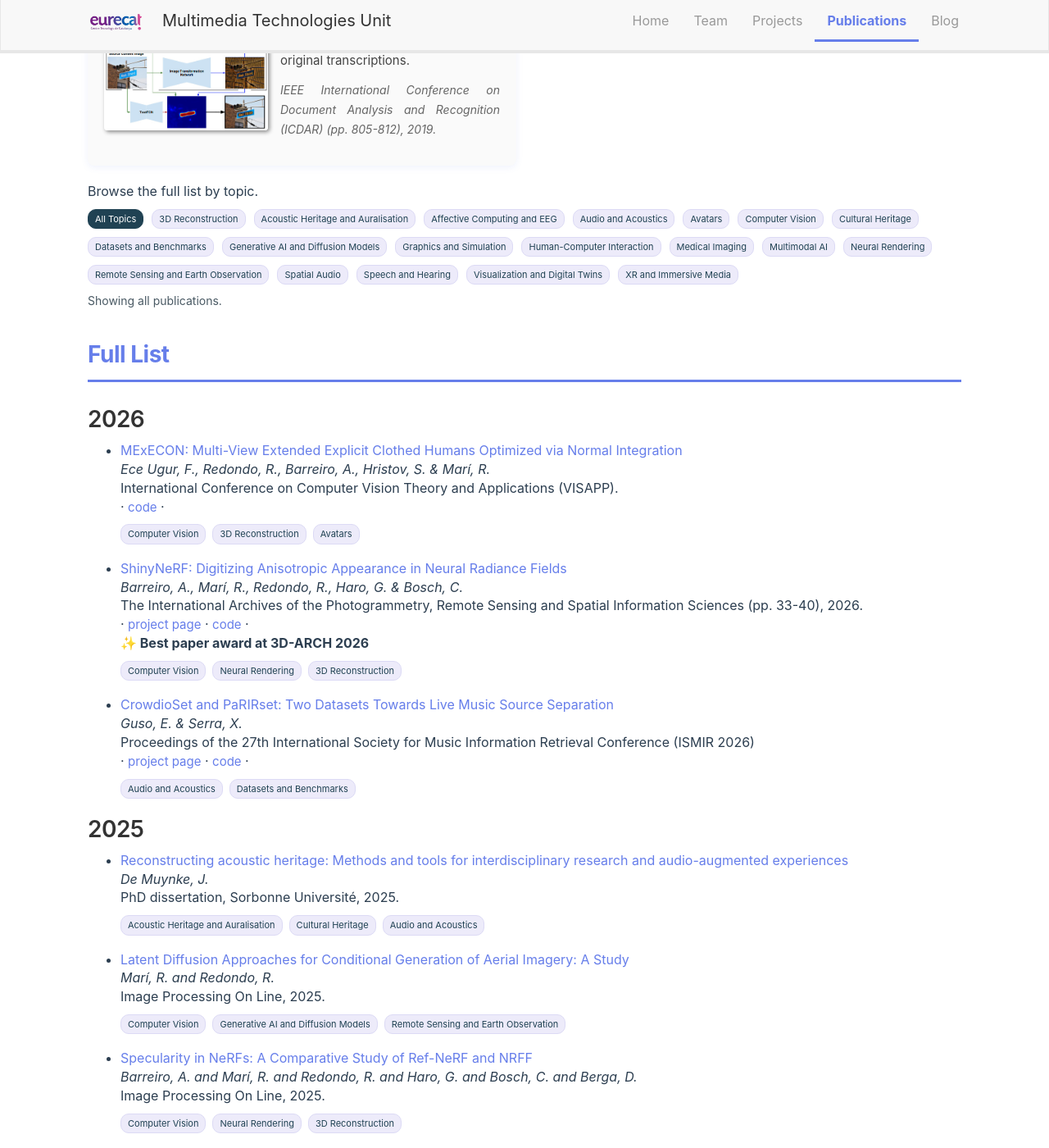
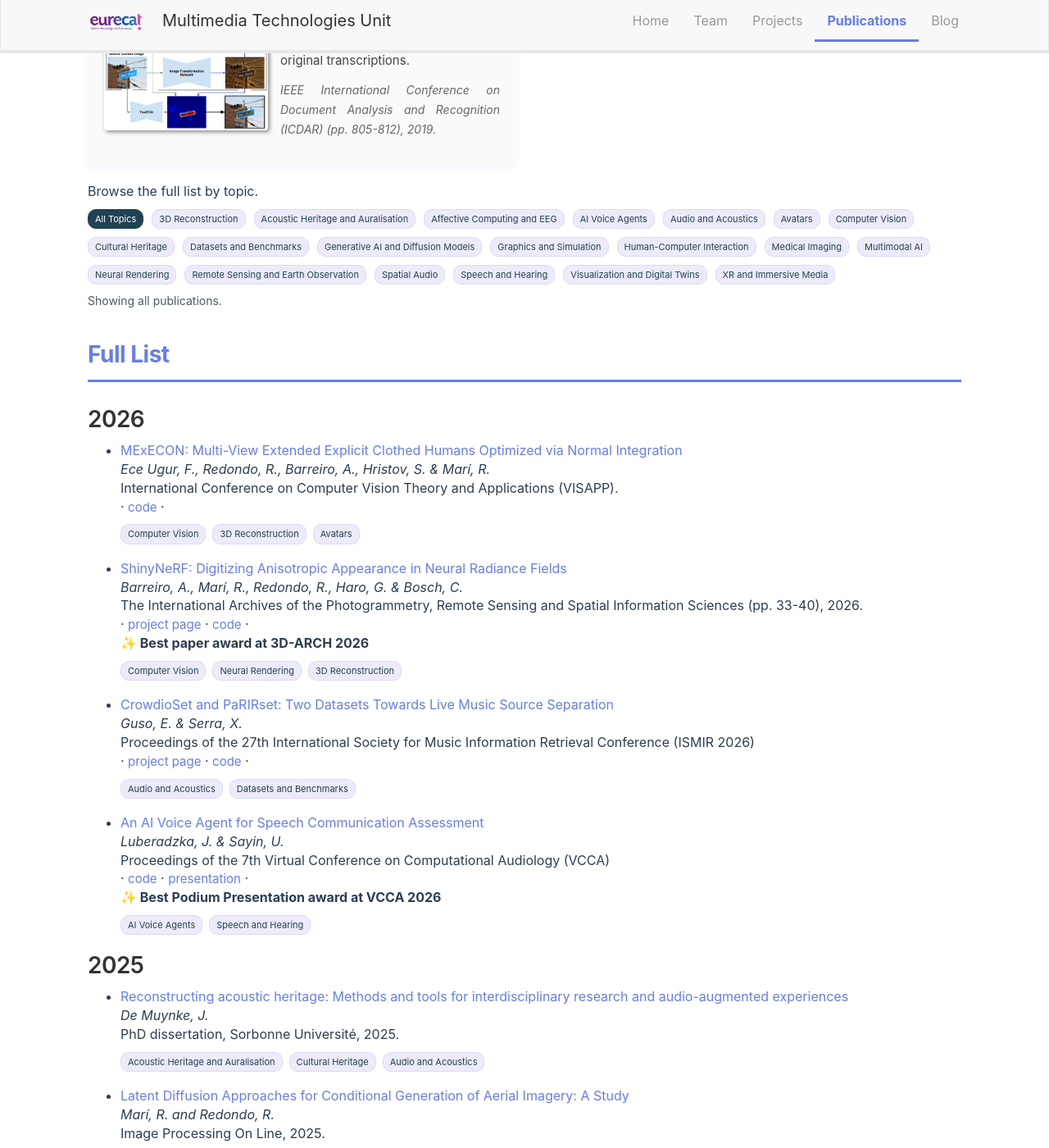
Before and after one commit to multimedia-eurecat/multimedia-eurecat.github.io, a Jekyll site: the page built from _pages/publications.md, in a window 1280 px wide and 1400 px high, scrolled down 2719 px. Shown: the whole window at 82% size. Built offline with Jekyll 4.4.1, drawn with Linux system fonts in a browser that asks for light colours; nearby versions of some CDN libraries.

Commit message:
added VCCA contribution to the publications, added presentation as a new category of supplementary information that we can post alongside the code or project website

```diff
--- a/_data/publist.yml
+++ b/_data/publist.yml
@@ -34,6 +34,21 @@
 # - Human-Computer Interaction
 
 # 2026
+
+- title: "An AI Voice Agent for Speech Communication Assessment "
+  authors: Luberadzka, J. & Sayin, U.
+  details: Proceedings of the 7th Virtual Conference on Computational Audiology (VCCA)
+  year: 2026
+  url: https://computationalaudiology.com/an-ai-voice-agent-for-speech-communication-assessment/
+  topics:
+    - AI Voice Agents
+    - Speech and Hearing
+  image: voiceagent.png
+  description: We use an AI voice agant as a conversation partner in a controlled acoustic environment and we develop an objective conversation-based marker of speech communication performance.
+  news: ✨ Best Podium Presentation award at VCCA 2026
+  presentation: https://www.youtube.com/watch?v=lmwNZDrQZcM
+  code: https://github.com/joaluba/chataid-web-test
+  highlight: 0
 
 - title: "CrowdioSet and PaRIRset: Two Datasets Towards Live Music Source Separation"
   authors: Guso, E. & Serra, X.
--- a/_pages/publications.md
+++ b/_pages/publications.md
@@ -21,7 +21,8 @@ permalink: /publications/
           <p><em>{{ publi.details }}</em></p>
           {% if publi.website %} · <a class="pub-small-link" href="{{ publi.website }}">project page</a>{% endif %}
           {% if publi.code %} · <a class="pub-small-link"  href="{{ publi.code }}">code</a>{% endif %}
-          {% if publi.website or publi.code %} · <br/> {% endif %}
+          {% if publi.presentation %} · <a class="pub-small-link"  href="{{ publi.presentation }}">presentation</a>{% endif %}
+          {% if publi.website or publi.code or publi.presentation %} · <br/> {% endif %}
           {% if publi.news %} <strong>{{ publi.news }}</strong>{% endif %}
         </div>
       </div>
@@ -55,7 +56,8 @@ permalink: /publications/
             {{ publi.details }}<br/>
             {% if publi.website %} · <a class="pub-small-link" href="{{ publi.website }}">project page</a>{% endif %}
             {% if publi.code %} · <a class="pub-small-link"  href="{{ publi.code }}">code</a>{% endif %}
-            {% if publi.website or publi.code %} · <br/>{% endif %}
+            {% if publi.presentation %} · <a class="pub-small-link"  href="{{ publi.presentation }}">presentation</a>{% endif %}
+            {% if publi.website or publi.code or publi.presentation %} · <br/>{% endif %}
             {% if publi.news %} <strong>{{ publi.news }}</strong>{% endif %}
             {% if publi.topics %}
             <div class="publication-topics">
```
Also changed, not shown: assets/publications/voiceagent.png (added).
